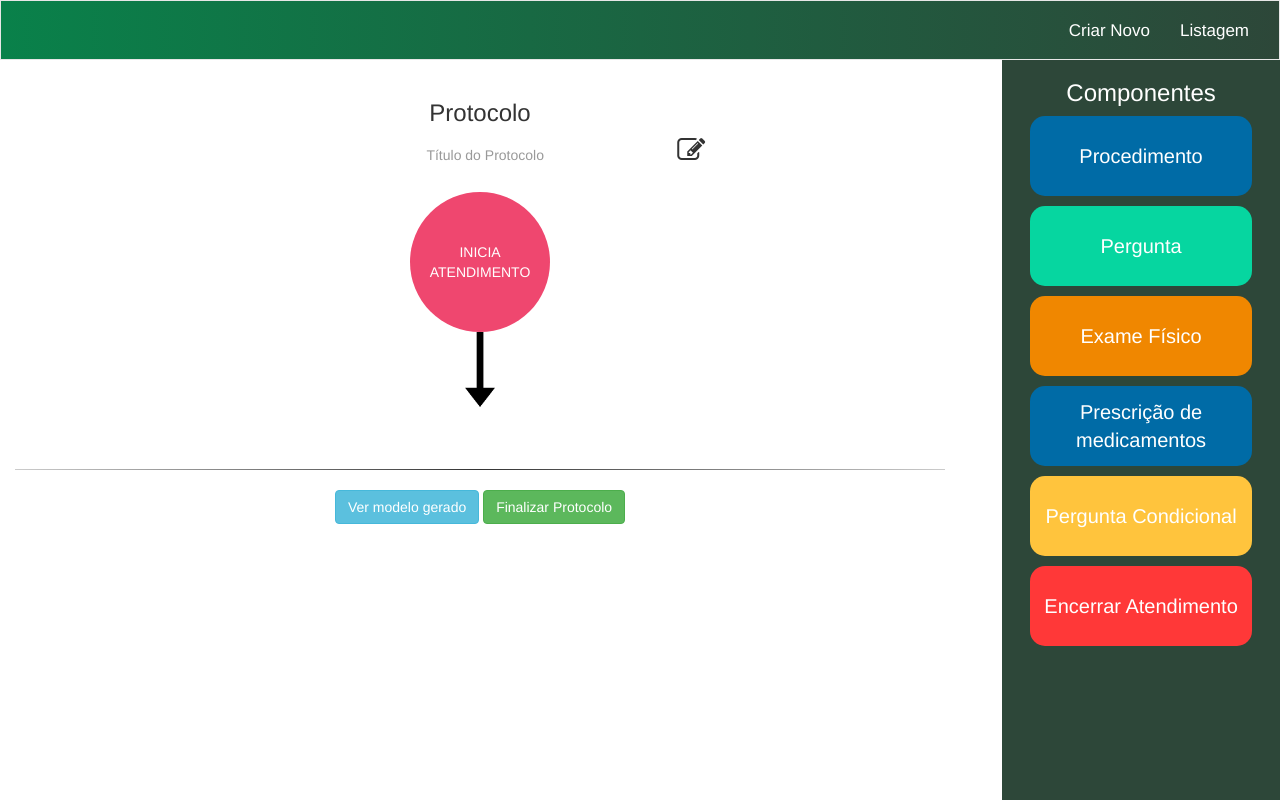
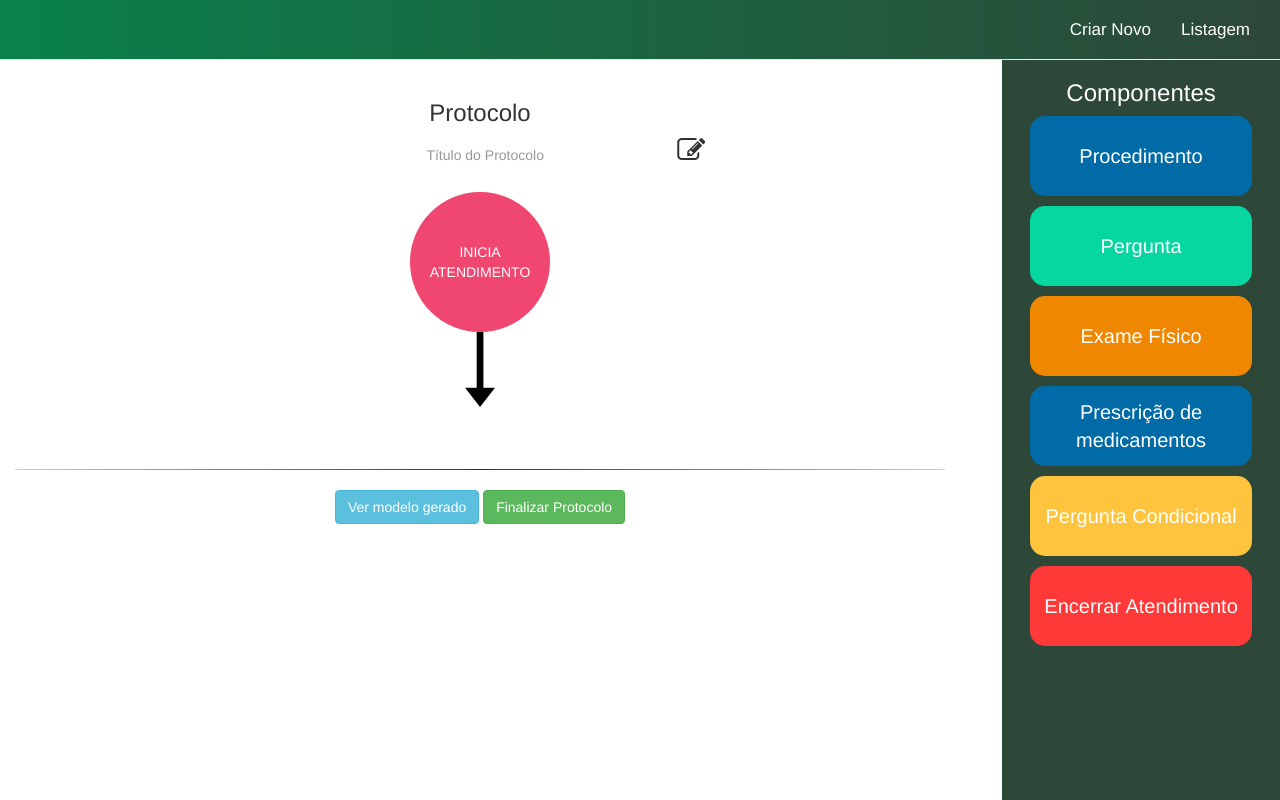
Before and after one commit to marcio133/fluxProtocolApp, a website: page app/index.html at #!/home in a window 1280 px wide. Drawn offline with nearby package versions, Linux system fonts and the light colour scheme.

Commit message:
ajuste barra de navegação

```diff
--- a/app/app.css
+++ b/app/app.css
@@ -399,6 +399,9 @@ textarea:focus {
     /* Standard syntax */
     /*background-color: #2D4739 !important;*/
     /*border: none;*/
+    border-top: none;
+    border-left: none;
+    border-right: none;
     border-radius: 0px;
 }
 
```
Also changed, not shown: app/home/home.html (+0 -1 lines).
